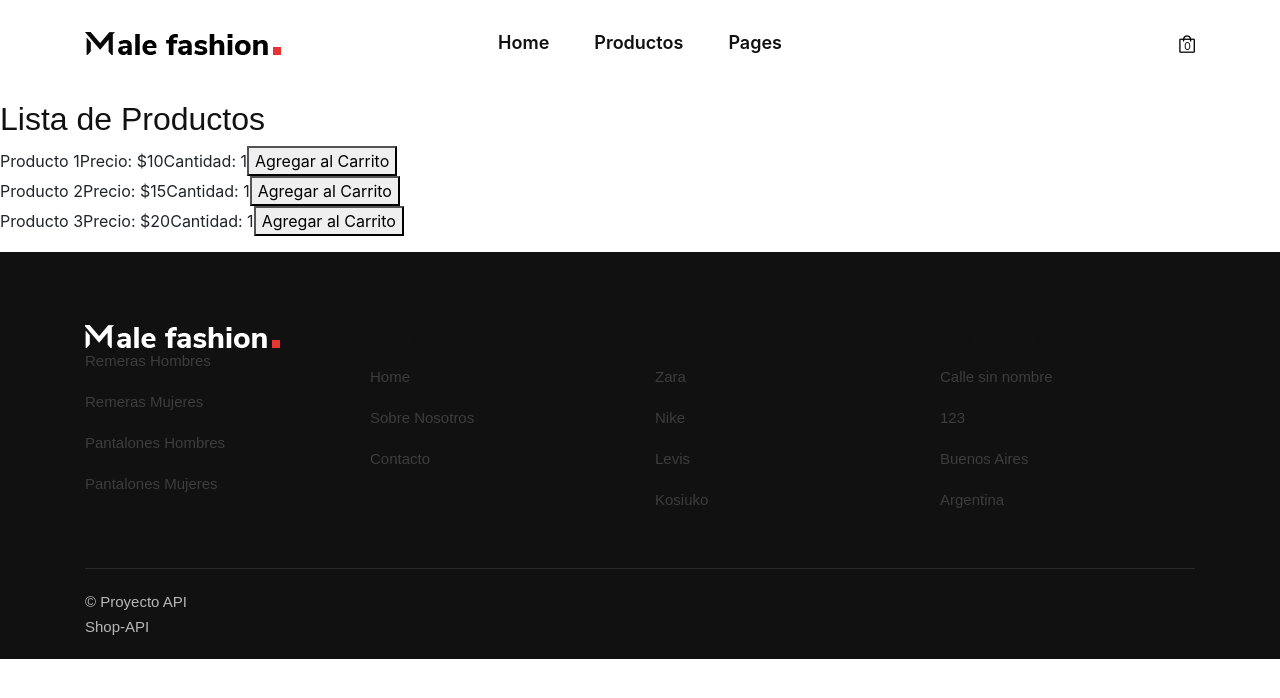
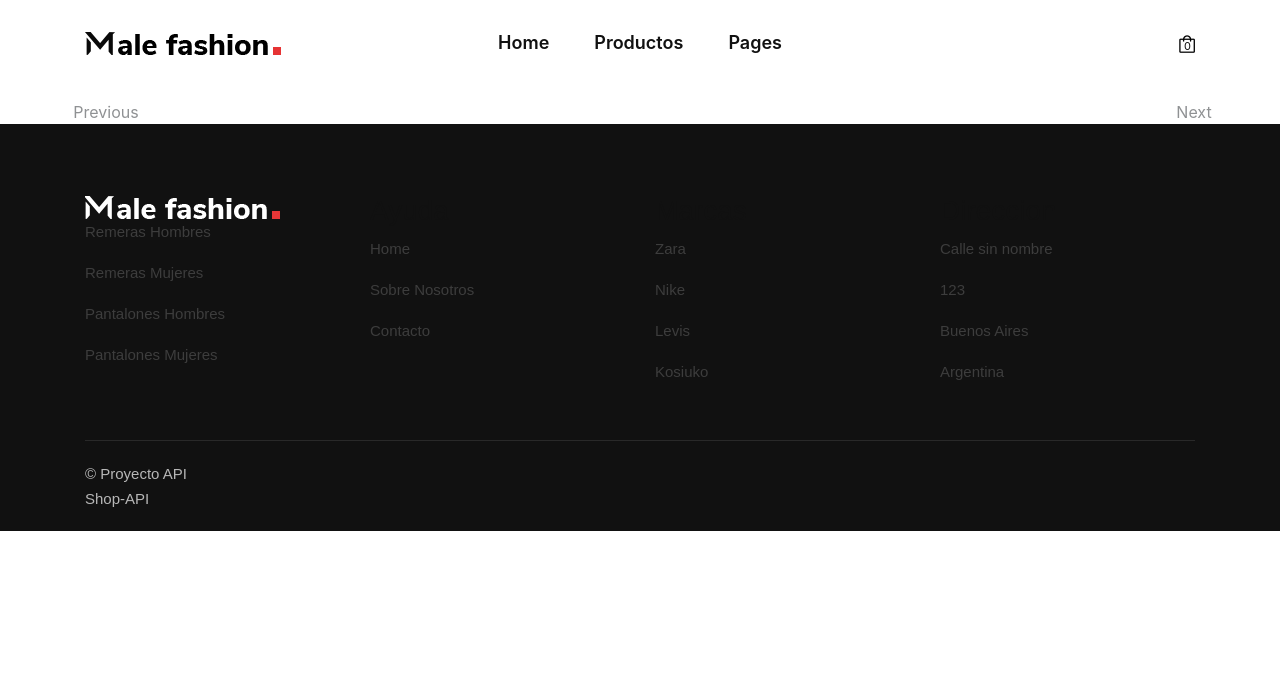
Before and after one commit to Costa-Julian/Proyecto-Ecommerce, a React (Vite) app in the folder E-commerce/: page / in a window 1280 px wide. Shown: the top 698 px of the page. Built offline with nearby package versions, Linux system fonts and the light colour scheme.

Commit message:
Corrección de ruteo en navbar

```diff
--- a/E-commerce/src/App.jsx
+++ b/E-commerce/src/App.jsx
@@ -46,9 +46,9 @@ const App = () => {
             {/* <Carousel/> */}
             <Routes>
                 <Route path="/home" element={ <Carousel/> }></Route>
+                <Route path="/" element={ <Carousel/> }></Route>
                 <Route path="/productos" element={ <VistaProductos productos={productos} agregarAlCarrito={agregarAlCarrito}/> }></Route>
                 <Route path="/carrito" element={<CheckOut productosEnCarrito={carrito} eliminarProducto={eliminarProducto}/>} />
-                <Route path="/" element={<VistaProductos productos={productos} agregarAlCarrito={agregarAlCarrito} />} />
                 <Route path="/perfil" element={ <Profile /> }></Route>
             </Routes>
             <Footer/>
```
